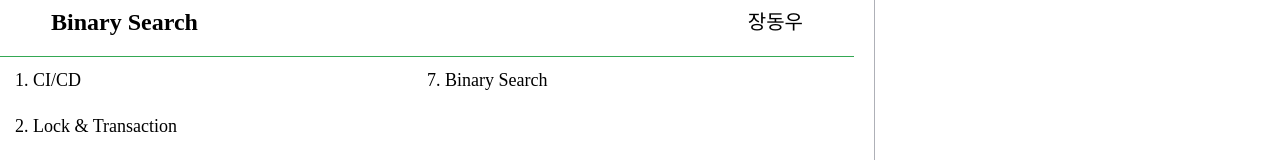
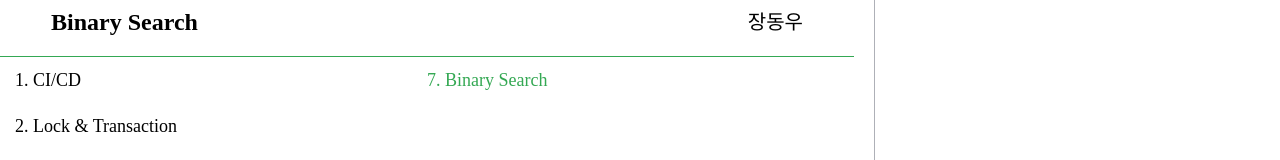
Before and after one commit to Rouxist/gdsc-hanyang-visualization, a Next.js app: page /tts/binary-search in a window 1280 px wide. Shown: the part 608-768 px from the top of the page. Built offline with nearby package versions, Linux system fonts and the light colour scheme.

Commit message:
feat: highlighted title in TTS page

```diff
--- a/src/app/tts/[slug]/page.tsx
+++ b/src/app/tts/[slug]/page.tsx
@@ -17,8 +17,22 @@ type TitleAndSlug = {
 export default function TTS({ params }: Params) {
   const ttsData = getTtsBySlug(params.slug);
   const ttsTitleAndSlugArray = getTtsArrayOfSameCategory(ttsData.category);
+  const ttsTitleArray = ttsTitleAndSlugArray.map(
+    (data: TitleAndSlug) => data.title
+  );
 
-  const textHoverCSS = () => {
+  const textHoverCSS = (idx: number) => {
+    if (ttsTitleArray.indexOf(ttsData.title) == idx) {
+      if (ttsData.category == "Front") {
+        return "text-red";
+      } else if (ttsData.category == "Back") {
+        return "text-green";
+      } else if (ttsData.category == "CS/DTS") {
+        return "text-yellow";
+      } else if (ttsData.category == "ML/DL") {
+        return "text-blue";
+      }
+    } else {
       if (ttsData.category == "Front") {
         return "hover:text-red transition duration-150";
       } else if (ttsData.category == "Back") {
@@ -27,6 +41,7 @@ export default function TTS({ params }: Params) {
         return "hover:text-yellow transition duration-150";
       } else if (ttsData.category == "ML/DL") {
         return "hover:text-blue transition duration-150";
+      }
     }
   };
 
@@ -96,7 +111,7 @@ export default function TTS({ params }: Params) {
                           key={idx}
                           href={"/tts/" + data.slug}
                         >
-                          <span className={textHoverCSS()}>
+                          <span className={textHoverCSS(idx)}>
                             {idx + 1}. {data.title}
                           </span>
                         </Link>
```
Lines whose indentation alone changed are shown as unchanged.
